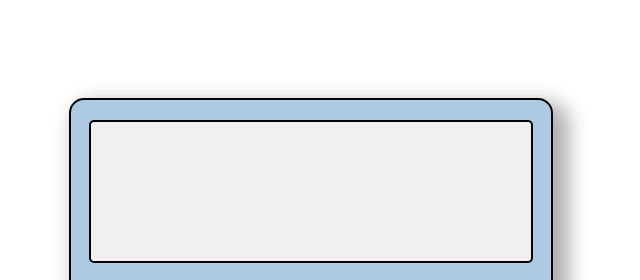
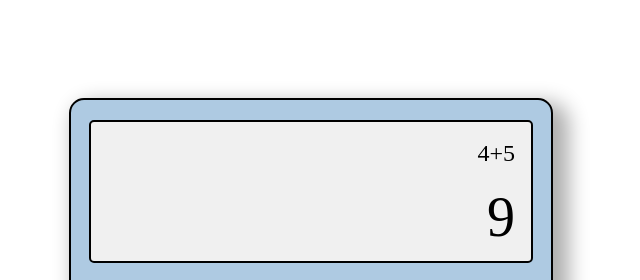
Before and after one commit to justin-gallo/calculator, a plain HTML site: page index.html in a window 1280 px wide. Shown: the top 280 px of the page, without its empty margins (329-969 px from the left). Drawn offline with Linux system fonts and the light colour scheme.

Commit message:
added placeholders for currentNumber and history to screen; positioned and styled accordingly with CSS.

```diff
--- a/index.html
+++ b/index.html
@@ -11,7 +11,10 @@
     <script src='calculator.js' defer></script>
     <div class="main">
         <div class="calculator">
-            <div class="screen"></div>
+            <div class="screen">
+                <div class="history">4+5</div>
+                <div class="currentNumber">9</div>
+            </div>
             <div class="buttonsContainer">
                 <div class="row1">
                     <button class="clearBtn">CLEAR</button>
--- a/styles.css
+++ b/styles.css
@@ -29,6 +29,10 @@
     background-color: rgb(240, 240, 240);
     border: 2px solid black;
     border-radius: 5px;
+    display: flex;
+    flex-direction: column;
+    justify-content: space-between;
+    align-items: center;
 }
 
 .buttonsContainer {
@@ -120,3 +124,17 @@
 .inputBtn:hover {
     background-color: rgb(190, 155, 211);
 }
+
+.history {
+    font-size: 24px;
+    padding-top: 18px;
+    margin-left: auto;
+    padding-right: 16px;
+}
+
+.currentNumber {
+    font-size: 56px;
+    padding-bottom: 12px;
+    margin-left: auto;
+    padding-right: 16px;
+}
```
